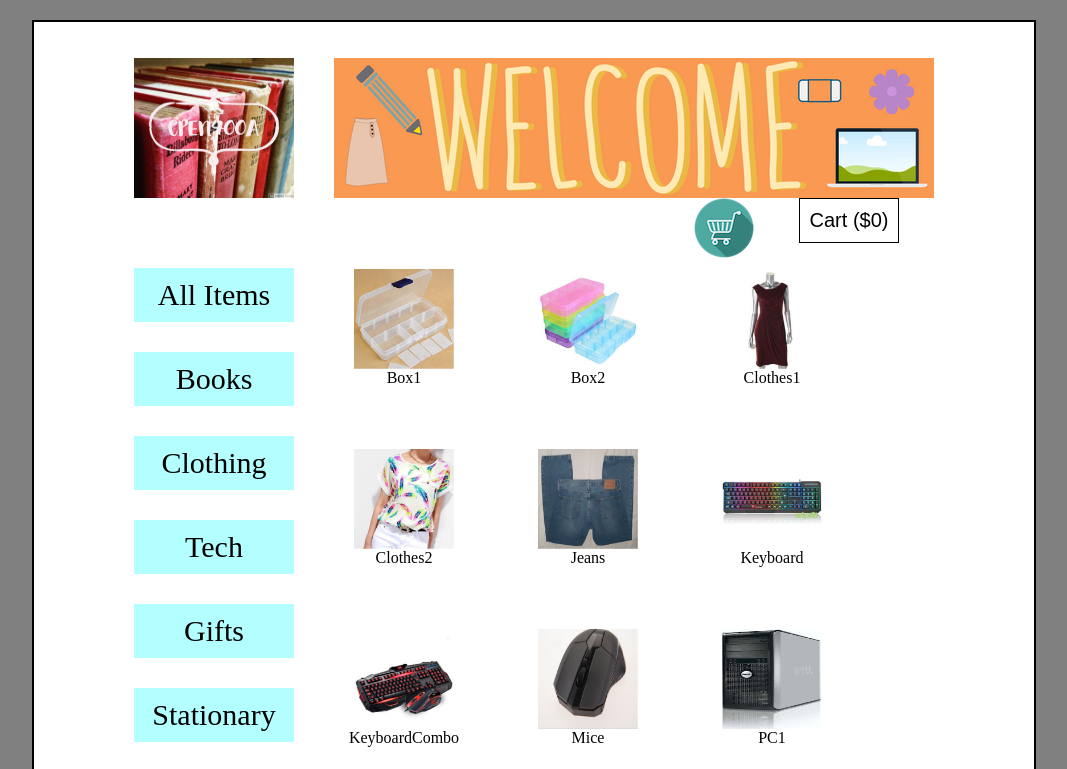
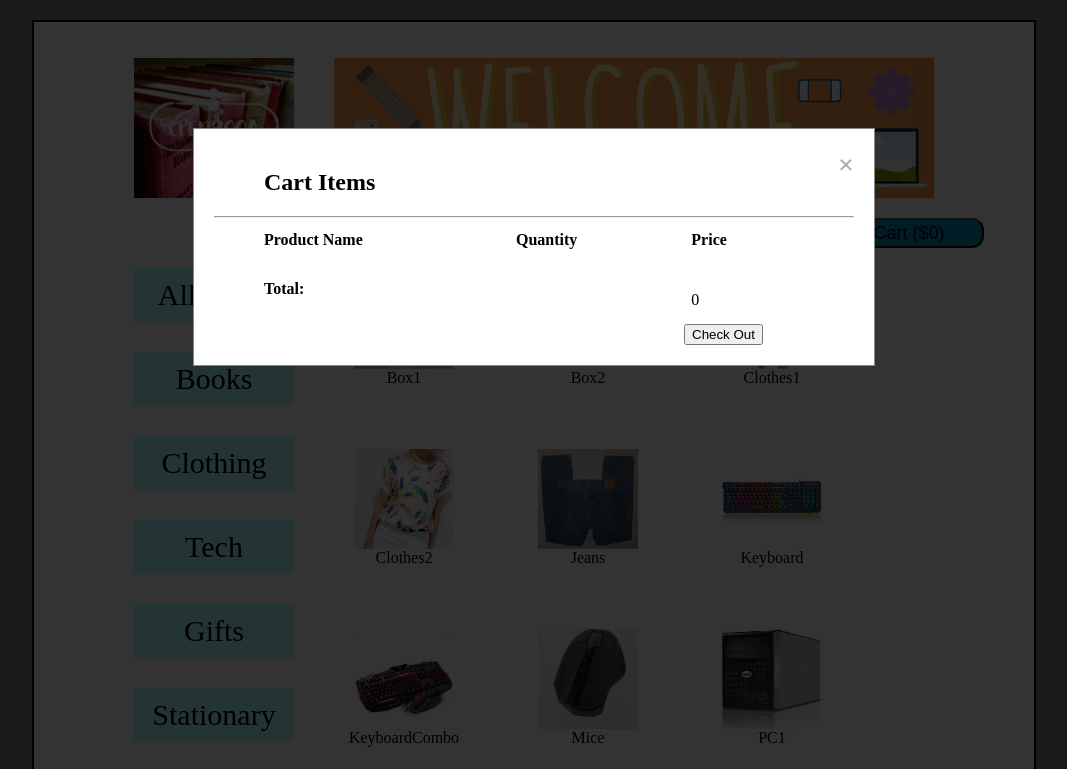
Before and after one commit to luvianwang/cpen400A, a plain HTML site: page index.html in a window 1280 px wide. Both pictures are taken after a click on the button "Cart ($0)". Shown: the top 769 px of the page, without its empty margins (106-1173 px from the left). Drawn offline with Linux system fonts and the light colour scheme.

Commit message:
part5 & bonus done

```diff
--- a/CSS/style.css
+++ b/CSS/style.css
@@ -30,32 +30,31 @@ body {
 	padding-right: 20px;
 }
 
-.button1 {
+/*.button1 {
     background-color: white;
     color: black;
 		font-size: 20px;
 		padding:10px;
     border: 1px solid black;
+}*/
+
+#cartTotal{
+	position: relative;
+	z-index:1;
+	width:150px;
+	height:30px;
+	background-color: #008CBA;
+	font-size: 18px;
+	text-align: center;
+	margin-left: 500px;
+	margin-top: 20px;
+	border-radius: 12px;
 }
 
-#showCart{
+#checkOut{
 	position: relative;
-	z-index:1000;
-	width:auto;
-	height:auto;
-	/**
-	background-color: #008CBA;
-	color:white;
-	**/
-	padding:10px;
-	text-align: center;
-	margin-left: 350px;
-	margin-top: 10px;
-	/**
-	border-radius: 12px;
-	**/
+	margin-left: 470px;
 }
-
 /**
 #showCart:hover{
 	cursor: pointer;
@@ -65,6 +64,54 @@ body {
 }
 
 **/
+
+
+/* The Modal (background) */
+.modal {
+    display: none; /* Hidden by default */
+    position: fixed; /* Stay in place */
+    z-index: 1; /* Sit on top */
+    left: 0;
+    top: 0;
+    width: 100%; /* Full width */
+    height: 100%; /* Full height */
+    /*overflow: auto; /* Enable scroll if needed */*/
+    background-color: rgb(0,0,0); /* Fallback color */
+    background-color: rgba(0,0,0,0.8); /* Black w/ opacity */
+}
+
+/* Modal Content/Box */
+.modal-content {
+    background-color: white;
+		margin: 50% auto;
+    margin-top: 10%;
+    padding: 20px;
+    border: 1px solid #888;
+    width: 50%;
+}
+
+/* The Close Button */
+.close {
+    color: #aaa;
+    float: right;
+    font-size: 28px;
+    font-weight: bold;
+}
+
+.close:hover,
+.close:focus {
+    color: black;
+    text-decoration: none;
+    cursor: pointer;
+}
+table {
+  border-collapse: separate;
+  border-spacing: 50px 0;
+}
+
+td {
+  padding: 5px 0;
+}
 
 #welcomeBanner{
 	width:600px;
--- a/index.html
+++ b/index.html
@@ -24,9 +24,21 @@
         <img id="logo" src="images/welBanner.png" style="height:140px;width:600px"></img>
 
         <!--<p id="showCart" onclick="showCart()">Show Cart</p>-->
-        <div id="showCart" onclick="showCart()"><span><button id="cartTotal" class="button1">Cart ($0)</button><img id="logo" src="images/showCart.png" style="height:60px;width:60px"></img></span></div>
+        <div id="showCart" onclick="showCart()">
+          <button id="cartTotal">Cart ($0)</button>
+        </div>
       </div>
               <!-- <p id="showCart">Show Cart</p> -->
+
+      <div id="myModal" class="modal">
+        <div class="modal-content">
+          <span class="close">&times;</span>
+          <h2 style="padding-left:50px"> Cart Items </h2>
+		      <hr>
+		      <table id="cartItems" style ="width:600px"> </table>
+		      <button id = "checkOut">Check Out</button>
+        </div>
+      </div>
 
       <div id="mainContent">
         <div id="navigationMenu">
--- a/js/cart.js
+++ b/js/cart.js
@@ -50,6 +50,7 @@ var inactiveTime = setInterval(alertUser, 1000);
 var counter = 0;
 var cart = [];
 var products = [];
+var total = 0;
 //init();
 
 /**
@@ -125,11 +126,12 @@ function addClass( element, classname) {
 };
 
 function updateCartTotal(){
-  var total = 0;
+  total = 0;
   for(var key in cart){
     let quantity = cart[key];
     total = total + products[key].product.computeNetPrice(quantity);
   }
+  updateCart();
 
   document.getElementById("cartTotal").innerText = "Cart ($" + total + ")";
 };
@@ -181,6 +183,7 @@ function addItem(name){
       }
     }
 
+    updateCart();
 };
 
 /**
@@ -202,6 +205,8 @@ function removeItem(name){
     cart[name] = cart[name] - 1;
     showAddButton(name);
   }
+
+  updateCart();
 };
 
 /**
@@ -241,12 +246,81 @@ function removeFromCart(productName){
 *in the cart presently.
 */
 function showCart(){
-  var cartItems = printCart();
-  if(cartItems === ""){
-    alert("No items in cart");
-  }else{
-    //console.log("In show cart + cartitems:" + cartItems);
-    alert(cartItems);
+  // var cartItems = printCart();
+  // if(cartItems === ""){
+  //   alert("No items in cart");
+  // }else{
+  //   //console.log("In show cart + cartitems:" + cartItems);
+  //   alert(cartItems);
+  // }
+  resetTimer();
+
+  document.getElementById("cartTotal").innerText = "Cart ($0)";
+  // Get the modal
+  var modal = document.getElementById('myModal');
+  // Get the button that opens the modal
+  var btn = document.getElementById("cartTotal");
+  // Get the <span> element that closes the modal
+  var span = document.getElementsByClassName("close")[0];
+  // When the user clicks on the button, open the modal
+  modal.style.display = "block";
+  // When the user clicks on <span> (x), close the modal
+  span.onclick = function() {
+    modal.style.display = "none";
   }
-  resetTimer();
+  // When the user clicks anywhere outside of the modal, close it
+  window.onclick = function(event) {
+    if (event.target == modal) {
+        modal.style.display = "none";
+    }
+  }
+
+  updateCart();
+  updateCartTotal();
 };
+
+function keyEvent(e) {
+  var modal = document.getElementById('myModal');
+	if(e.keyCode == 27){
+		modal.style.display = "none";
+	}
+}
+window.addEventListener("keydown", keyEvent, false);
+
+
+function updateCart(){
+  var cartTable = document.getElementById("cartItems");
+  cartTable.innerHTML = "";
+
+  var rowT = cartTable.insertRow(0);
+  var c1 = rowT.insertCell(0);
+  var c2 = rowT.insertCell(1);
+  var c3 = rowT.insertCell(2);
+  c1.innerHTML = "<h4>Total: </h4>";
+  c3.innerHTML = total;
+  for (var key in cart) {
+        var row = cartTable.insertRow(0);
+	    	var c1 = row.insertCell(0);
+	    	var c2 = row.insertCell(1);
+	    	var c3 = row.insertCell(2);
+
+	    	c1.innerHTML = key;
+	    	c2.innerHTML = cart[key];
+	    	quantity = cart[key];
+	    	price = products[key].product.computeNetPrice(quantity);
+        console.log("p:"+price);
+        c2.innerHTML += '       '
+        c2.innerHTML += '<button onclick=\'addToCart("'+ key +'")\'>+</button>'
+        c2.innerHTML += '    '
+        c2.innerHTML += '<button onclick=\'removeFromCart("'+ key +'")\'>-</button>'
+	    	c3.innerHTML = price;
+
+	}
+  var row1 = cartTable.insertRow(0);
+	var c1 = row1.insertCell(0);
+	var c2 = row1.insertCell(1);
+	var c3 = row1.insertCell(2);
+	c1.innerHTML = "<h4>Product Name</h4>";
+	c2.innerHTML = "<h4>Quantity</h4>";
+	c3.innerHTML = "<h4>Price</h4>";
+};
```
